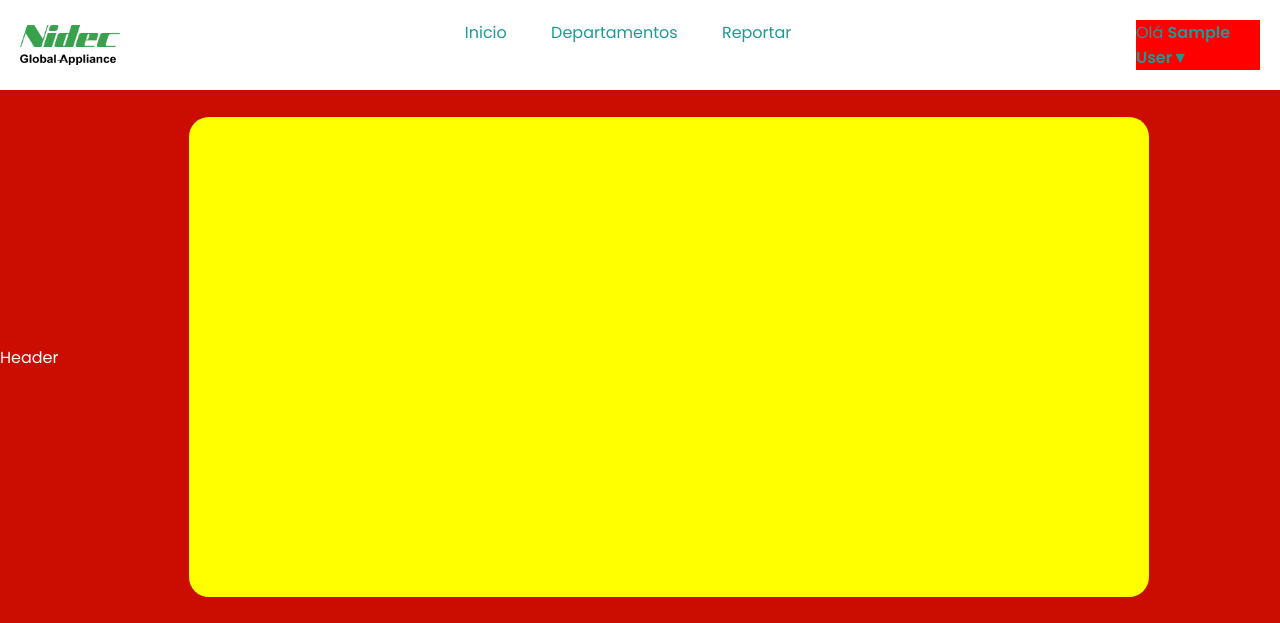
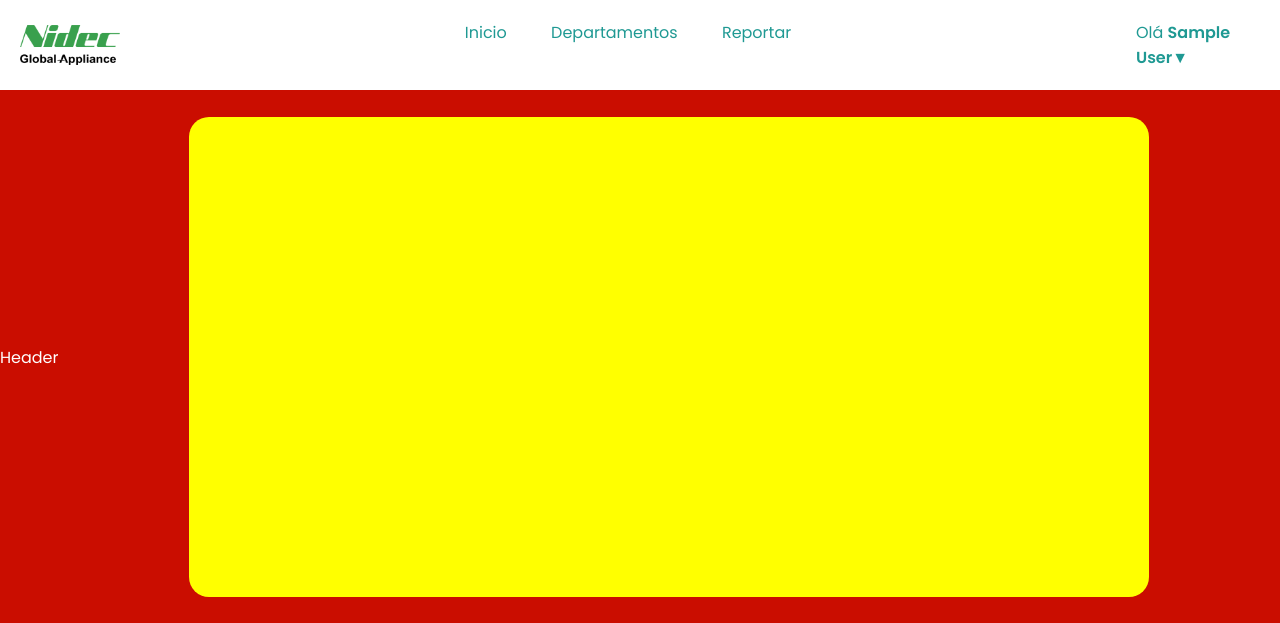
Before and after one commit to aaawonders/Nidec-Intranet, a PHP site: page / in a window 1280 px wide. Shown: the top 623 px of the page. Run offline with PHP 8.4, Linux system fonts and the light colour scheme; the visitor is signed in with stand-in values (Sample User, id 1).

Commit message:
Quarto Update - 02/08/2022

```diff
--- a/style.css
+++ b/style.css
@@ -320,7 +320,6 @@
 
 .Perfil > p {
   color: rgb(31, 153, 147);
-  background-color: red;
 }
 
 .Perfil > p .User {
--- a/style.scss
+++ b/style.scss
@@ -338,7 +338,6 @@
 
 .Perfil > p{
     color: $CorFonte;
-    background-color: red;
 }
 
 .Perfil > p .User{
```
Also changed, not shown: 1 other file.
